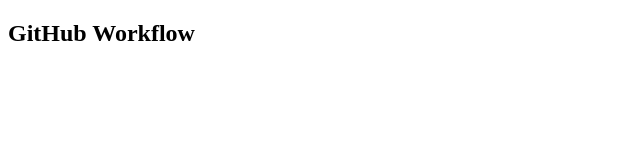
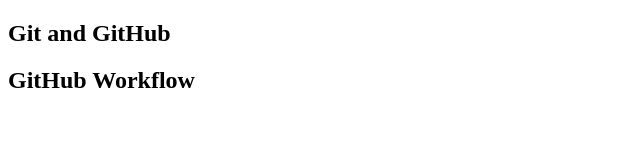
Before and after one commit to ismailm2489/Git-Workflow, a plain HTML site: page Index.html in a window 1280 px wide. Shown: the whole page, without its empty margins (0-640 px from the left). Drawn offline with Linux system fonts and the light colour scheme.

Commit message:
changes done

```diff
--- a/Index.html
+++ b/Index.html
@@ -6,6 +6,7 @@
     <title>Git & Github</title>
 </head>
 <body>
+    <h2>Git and GitHub</h2>
 <h2>GitHub Workflow</h2>
 </body>
 </html>
--- /dev/null
+++ b/app.js
@@ -0,0 +1 @@
+console.log("Javascript")
```
